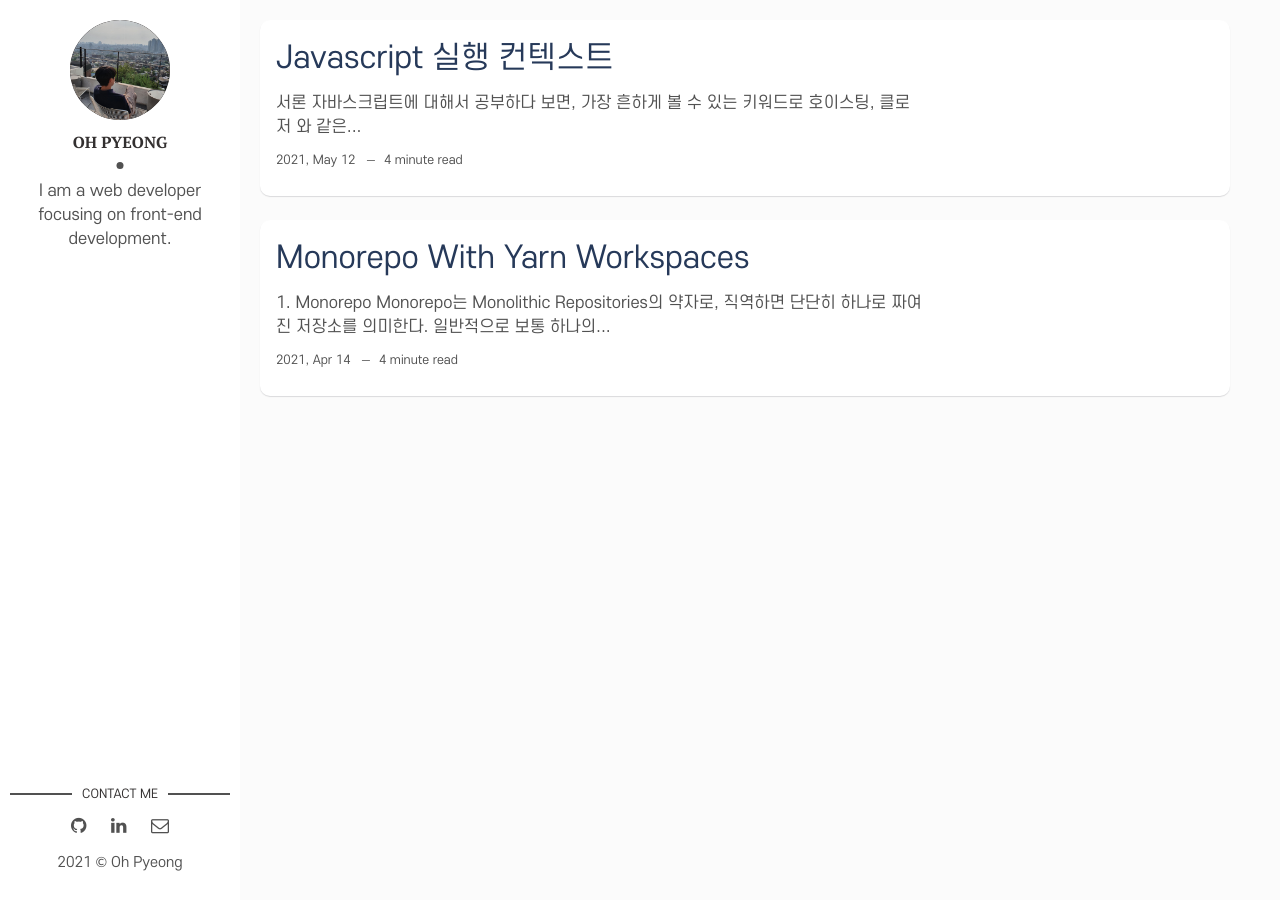
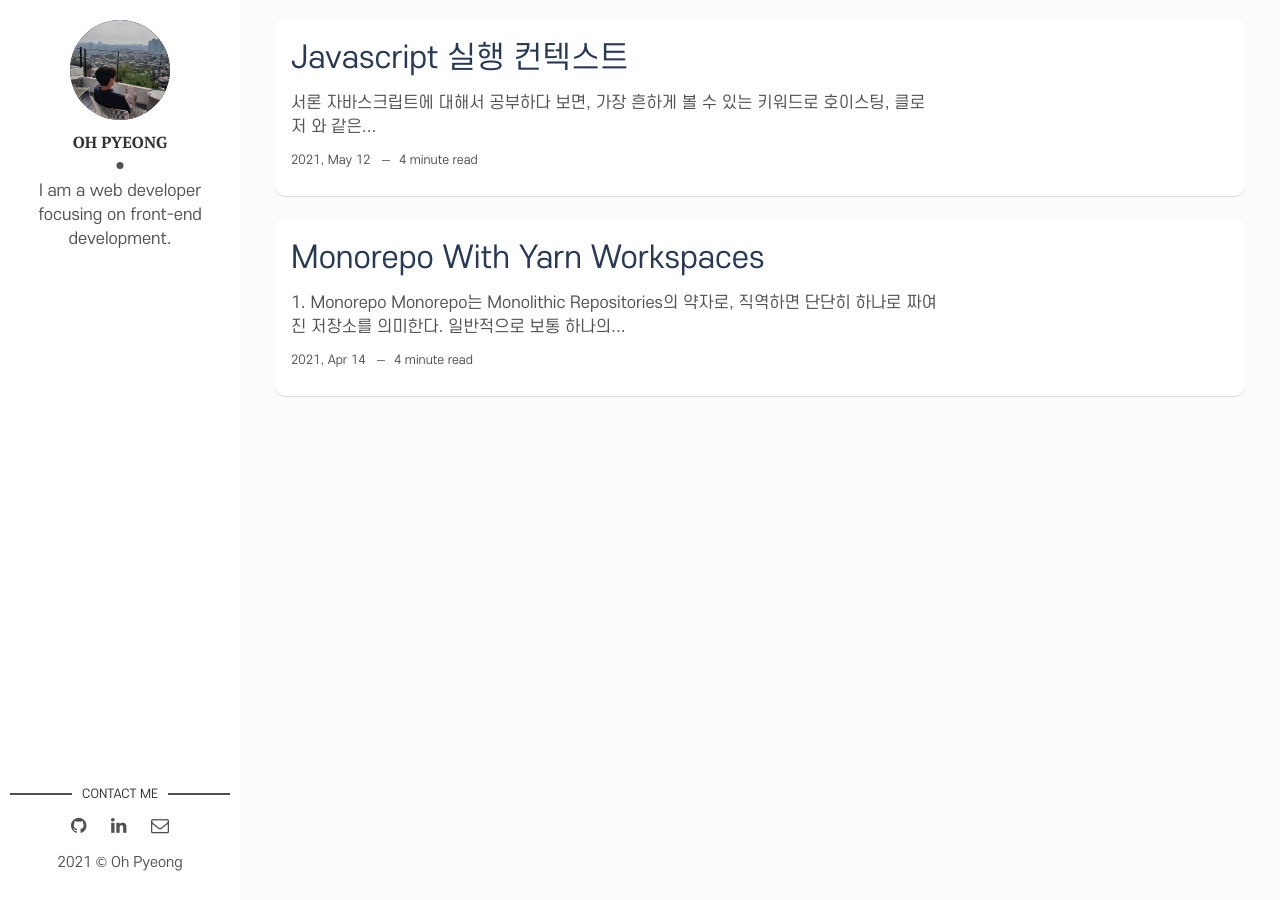
Before and after one commit to pyeongoh5/5p-blog, a Jekyll site: the page built from index.html, in a window 1280 px wide. Built offline with Jekyll 4.4.1, drawn with Linux system fonts in a browser that asks for light colours; the list of posts is cut into pages by our own code.

Commit message:
style: 블로그 스타일 변경
- 배경색 추가
- 포스트 영역 중앙 정렬

```diff
--- a/assets/css/main.css
+++ b/assets/css/main.css
@@ -22,6 +22,7 @@
  */
 body {
   margin: 0;
+  background-color: #fffbeb;
 }
 
 /**
@@ -925,6 +926,7 @@
 .wrapper {
   max-width: 1250px;
   position: relative;
+  margin: auto;
 }
 
 .post,
```
